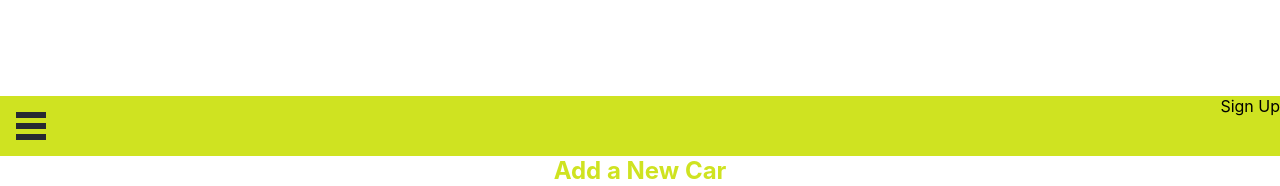
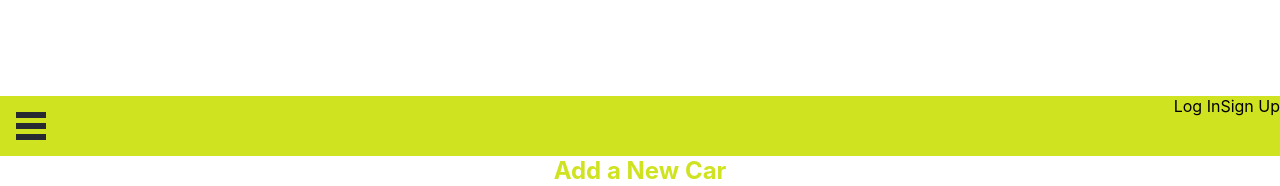
Before and after one commit to code-owl-flock/car-rental-frontend, a React (Create React App) app: page /add_car in a window 1280 px wide. Shown: the top 186 px of the page. Built offline with nearby package versions, Linux system fonts and the light colour scheme.

Commit message:
add log in button in navbar

```diff
--- a/src/components/navbar.js
+++ b/src/components/navbar.js
@@ -54,6 +54,9 @@ const Navbar = () => {
         </div>
 
         <div>
+          <Link className="" to="/signin">
+            Log In
+          </Link>
           <Link className="" to="/signup">
             Sign Up
           </Link>
```
